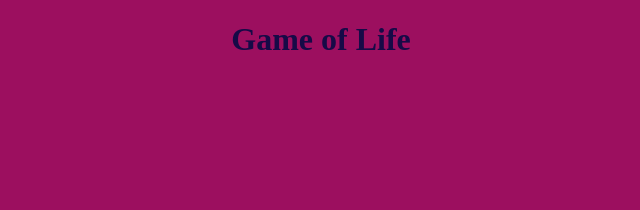
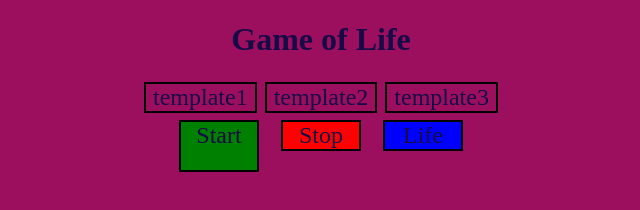
Before and after one commit to Ulys/Game-Of-Life, a website: page index.html in a window 1280 px wide. Shown: the whole page, without its empty margins (319-959 px from the left). Drawn offline with Linux system fonts and the light colour scheme.

Commit message:
add buttons and styles for it

```diff
--- a/css/main.css
+++ b/css/main.css
@@ -28,6 +28,33 @@ header {
 	color: #160a47;
 }
 
+li {
+	list-style: none;
+	display: inline-block;
+	font-size: 1.5rem;
+	margin: 2px 2px 5px;
+	padding: 0 7px;
+}
+
+.controls > li{
+	height: 3rem;
+	width: 5rem;
+}
+#startButton {
+	background-color: green;
+	height: 100%;
+}
+#stopButton {
+	background-color: red;
+}
+#generationButton {
+	background-color: blue;
+}
+
+.button {
+	border: solid 2px black;
+	vertical-align: center;
+}
 
 /*********************************************************
  FIELD
@@ -82,14 +109,6 @@ header {
 	background-color: white;
 }
 
-#button {
-	display: block;
-	font-size: 1.15em;
-	margin: 10px 25%;
-	border: 2px solid #160a47;
-	cursor: pointer;
-}
-
 #statistic{
 	background-color: inherit;
 }
--- a/index.html
+++ b/index.html
@@ -12,10 +12,22 @@
 <body>
 	<header>
 		<h1>Game of Life</h1>
+		<div id="buttons">
+			<nav class="templates">
+				<li class="button"><div>template1</div></li>
+				<li class="button"><div>template2</div></li>
+				<li class="button"><div>template3</div></li>
+			</nav>
+			<nav class="controls">
+				<li><div id="startButton" class="button">Start</div></li>
+				<li><div id="stopButton" class="button">Stop</div></li>
+				<li><div id="generationButton" class="button">Life</div></li>
+			</nav>
+		</div>
 	</header>
-	<body>
+	<main>
 		<div id="container" class="clearfix"></div>
-	</body>
+	</main>
 	<footer></footer>
 </body>
 </html>
```
